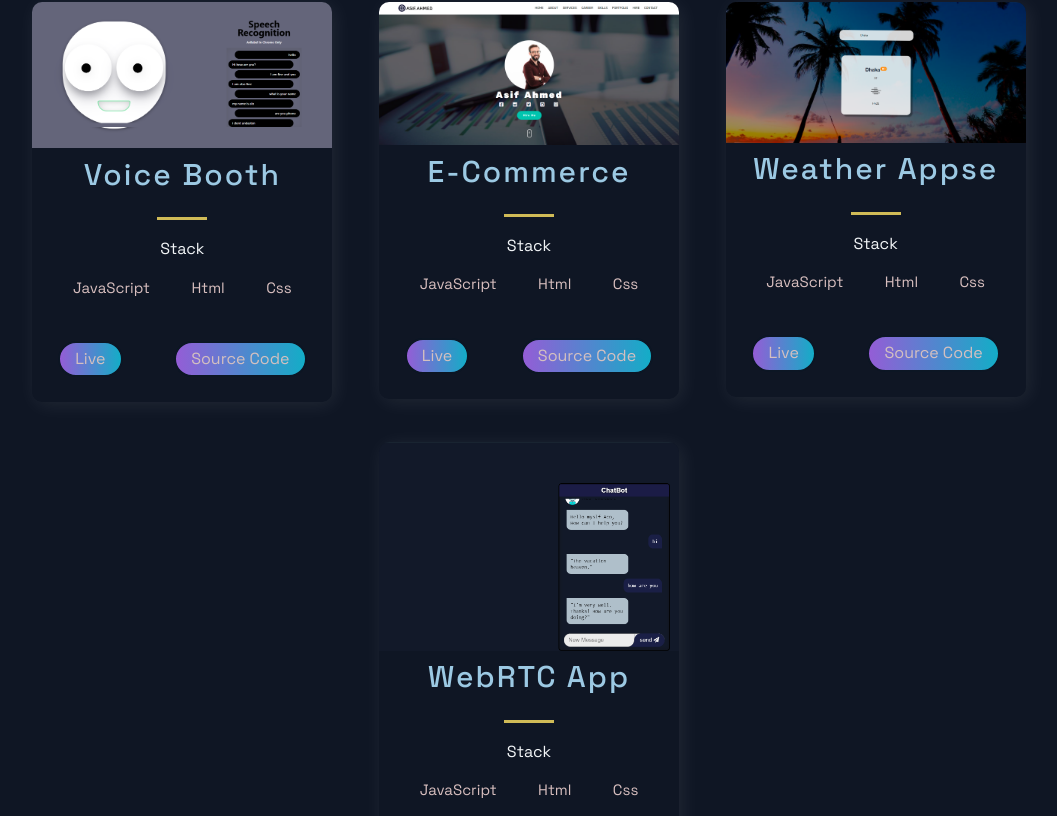
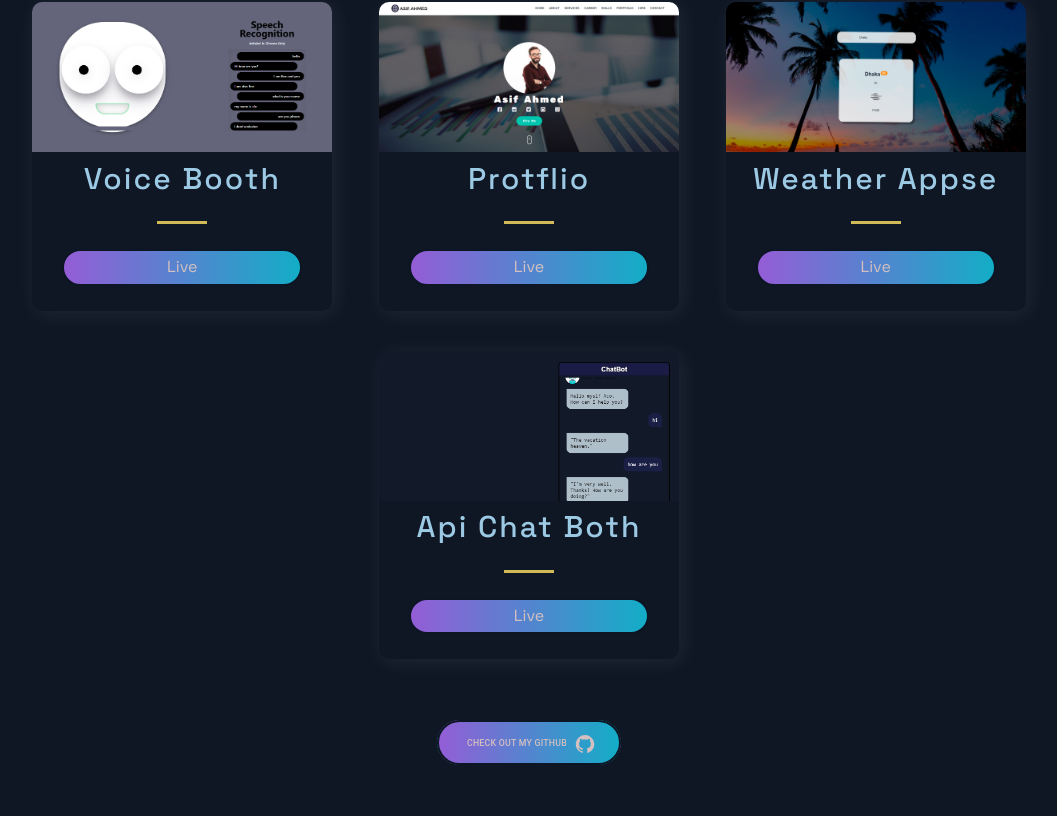
Before and after one commit to mdAsifAhmmed/my-proflio, a Next.js app: page / in a window 1280 px wide. Shown: the part 1744-2560 px from the top of the page, without its empty margins (111-1168 px from the left). Built offline with nearby package versions, Linux system fonts and the light colour scheme.

Commit message:
change project details

```diff
--- a/package.json
+++ b/package.json
@@ -8,6 +8,11 @@
     "start": "next start"
   },
   "dependencies": {
+    "@emotion/react": "^11.4.1",
+    "@emotion/styled": "^11.3.0",
+    "@material-ui/core": "^4.12.3",
+    "@mui/icons-material": "^5.0.1",
+    "@mui/material": "^5.0.2",
     "aos": "^2.3.4",
     "next": "10.2.3",
     "react": "17.0.2",
--- a/src/components/Projects/Projects.js
+++ b/src/components/Projects/Projects.js
@@ -1,9 +1,29 @@
-import React, {useState} from 'react';
-
-import { BlogCard, CardInfo, ExternalLinks,CheckOutGitHub,VisitGitHub, GridContainer, HeaderThree, Hr, Tag, TagList, TitleContent, UtilityList, Img } from './ProjectsStyles';
-import { Section, SectionDivider, SectionTitle } from '../../styles/GlobalComponents';
-import { projects } from '../../constants/constants';
-import Button from "react-reveal/Jump";
+import React, { useState } from "react";
+// import Button from "@mui/material/Button";
+import { Button } from "@material-ui/core";
+import GitHubIcon from "@mui/icons-material/GitHub";
+import {
+  BlogCard,
+  CardInfo,
+  ExternalLinks,
+  CheckOutGitHub,
+  VisitGitHub,
+  GridContainer,
+  HeaderThree,
+  Hr,
+  Tag,
+  TagList,
+  TitleContent,
+  UtilityList,
+  Img,
+} from "./ProjectsStyles";
+import {
+  Section,
+  SectionDivider,
+  SectionTitle,
+} from "../../styles/GlobalComponents";
+import { projects } from "../../constants/constants";
+import AniButton from "react-reveal/Jump";
 import Flip from "react-reveal/Flash";
 const Projects = () => (
   <Section nopadding id="projects">
@@ -13,24 +33,26 @@ const Projects = () => (
       <Flip>
         {projects.map((p, i) => {
           return (
-          <BlogCard  key={i}>
+            <BlogCard key={i}>
               <Img src={p.image} />
               <TitleContent>
                 <HeaderThree title>{p.title}</HeaderThree>
                 <Hr />
               </TitleContent>
               {/* <CardInfo className="card-info">{p.description}</CardInfo> */}
-            <div data-aos="fade-right">
+              {/* <div data-aos="fade-right">
                 <TitleContent>Stack</TitleContent>
                 <TagList>
                   {p.tags.map((t, i) => {
                     return <Tag key={i}>{t}</Tag>;
                   })}
                 </TagList>
-            </div>
+              </div> */}
               <UtilityList>
-              <ExternalLinks target='_blank' href={p.visit}>Live</ExternalLinks>
-              <ExternalLinks target='_blank' href={p.source}>Source Code</ExternalLinks>
+                <ExternalLinks target="_blank" href={p.visit}>
+                  Live
+                </ExternalLinks>
+                {/* <ExternalLinks target='_blank' href={p.source}>Source Code</ExternalLinks> */}
               </UtilityList>
             </BlogCard>
           );
@@ -38,15 +60,15 @@ const Projects = () => (
       </Flip>
     </GridContainer>
     <VisitGitHub>
-    <Button>
-    <CheckOutGitHub href="#">
+      <AniButton>
+      <CheckOutGitHub target="_blank" href="https://github.com/mdAsifAhmmed">
+      <Button color="inherit" endIcon={<GitHubIcon />}>
           Check Out my GitHub
+        </Button>
       </CheckOutGitHub>
-    </Button>
 
+      </AniButton>
     </VisitGitHub>
-
-
   </Section>
 );
 
--- a/src/components/Projects/ProjectsStyles.js
+++ b/src/components/Projects/ProjectsStyles.js
@@ -2,7 +2,7 @@ import styled from 'styled-components';
 
 export const Img = styled.img`
   width:100%;
-  height:40%;
+  height:150px !important;
   object-fit: cover;
   overflow: hidden;
 `
@@ -108,15 +108,16 @@ font-size: 1.6rem;
 padding:.7rem 1.5rem;
 border-radius: 65px;
 transition: 0.5s;
+width:80%;
 background: linear-gradient(
 270deg,#13ADC7 0%,#945DD6 100%);
 border:2px solid #0c1624;
 &:hover{
   ${'' /* background:  linear-gradient(
 270deg,#13ADC7 100%,#945DD6 100%); */}
-background: transparent;
-color:#945DD6;
-border:2px solid #13ADC7;
+${'' /* background: transparent; */}
+color:#fff;
+${'' /* border:2px solid #13ADC7; */}
 }
 `;
 export const CheckOutGitHub = styled.a`
@@ -131,9 +132,9 @@ border:2px solid #0c1624;
 &:hover{
   ${'' /* background:  linear-gradient(
 270deg,#13ADC7 100%,#945DD6 100%); */}
-background: transparent;
-color:#945DD6;
-border:2px solid #13ADC7;
+${'' /* background: transparent; */}
+color:#fff;
+${'' /* border:2px solid #13ADC7; */}
 }
 `;
 
--- a/src/components/Technologies/Technologies.js
+++ b/src/components/Technologies/Technologies.js
@@ -52,7 +52,7 @@ const Technologies = () =>  (
           </ListParagraph>
         </ListContainer>
       </ListItem>
-      {/* <ListItem>
+      <ListItem>
         <picture>
           <DiFirebase size="3rem" />
         </picture>
@@ -60,10 +60,10 @@ const Technologies = () =>  (
           <ListTitle>Back-End</ListTitle>
           <ListParagraph>
             Experience with <br />
-            Node and Databases
+            Node Js <br/> mongodb
           </ListParagraph>
         </ListContainer>
-      </ListItem> */}
+      </ListItem>
       <ListItem>
         <picture>
           <DiZend size="3rem" />
--- a/src/constants/constants.js
+++ b/src/constants/constants.js
@@ -9,7 +9,7 @@ export const projects = [
     id: 0,
   },
   {
-    title: "E-Commerce",
+    title: "Protflio",
     description:"While building it you're going to learn many advanced React & JavaScript topics, as well as how to use Stripe for card transactions. On top of that, at the end of the video, you will have this unique and complex webshop app that you will be able to add to your portfolio. And trust me, e-commerce applications are impressive.",
     image: "/images/2.png",
     tags: ["JavaScript","Html","Css" ],
@@ -27,7 +27,7 @@ export const projects = [
     id: 2,
   },
   {
-    title: "WebRTC App",
+    title: "Api Chat Both",
     description:"This is a code repository for the corresponding YouTube video. In this tutorial, we're going to build and deploy a React Video Chat Application using WebRTC.",
     image: "/images/4.png",
     tags: ["JavaScript", "Html","Css"],
```
Also changed, not shown: src/components/Projects/dad.js (deleted), 2 other files (tests, documents, lock files or other folders). Lines whose indentation alone changed are shown as unchanged.
